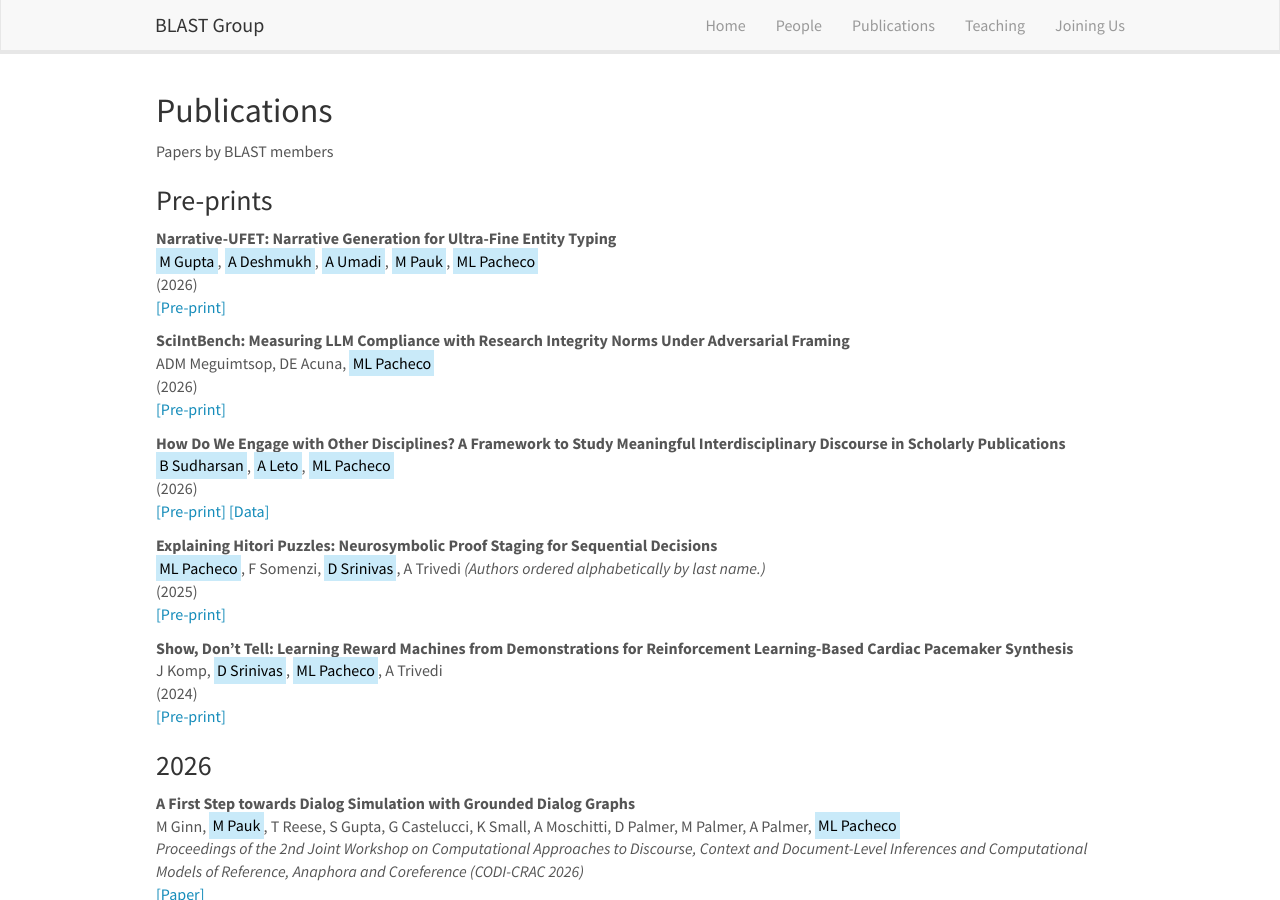
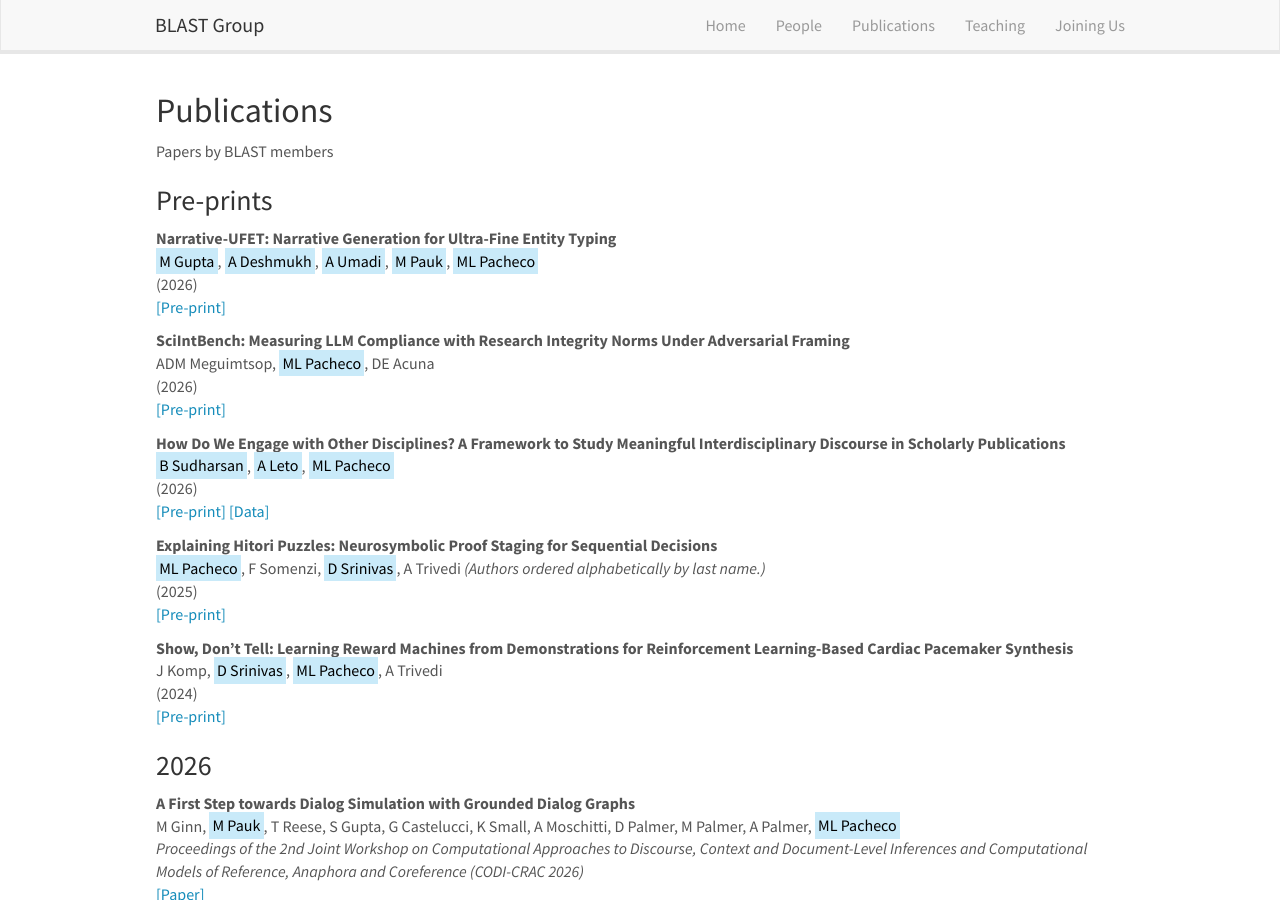
Before and after one commit to blast-cu/blast-cu.github.io, a Jekyll site: the page built from _pages/publications.md, in a window 1280 px wide and 900 px high. Built offline with Jekyll 4.4.1, drawn with Linux system fonts in a browser that asks for light colours; nearby versions of some CDN libraries.

```diff
--- a/_data/publist_preprint.yml
+++ b/_data/publist_preprint.yml
@@ -7,7 +7,7 @@
   year: 2026
 
 - title: "SciIntBench: Measuring LLM Compliance with Research Integrity Norms Under Adversarial Framing"
-  authors: ADM Meguimtsop, DE Acuna, <mark>ML Pacheco</mark>
+  authors: ADM Meguimtsop, <mark>ML Pacheco</mark>, DE Acuna
   highlight: 0
   link:
     url: https://arxiv.org/abs/2605.29468
```
